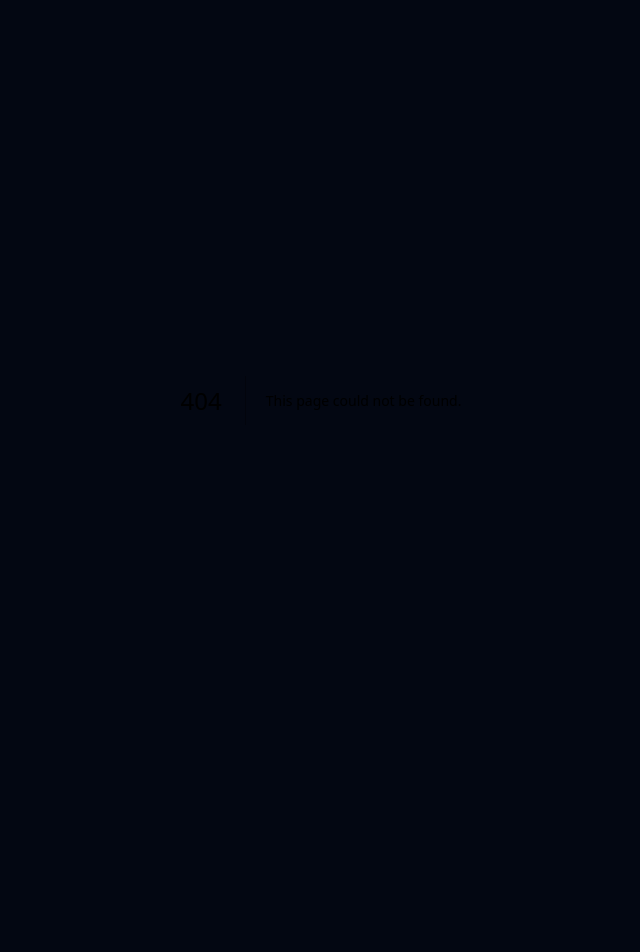
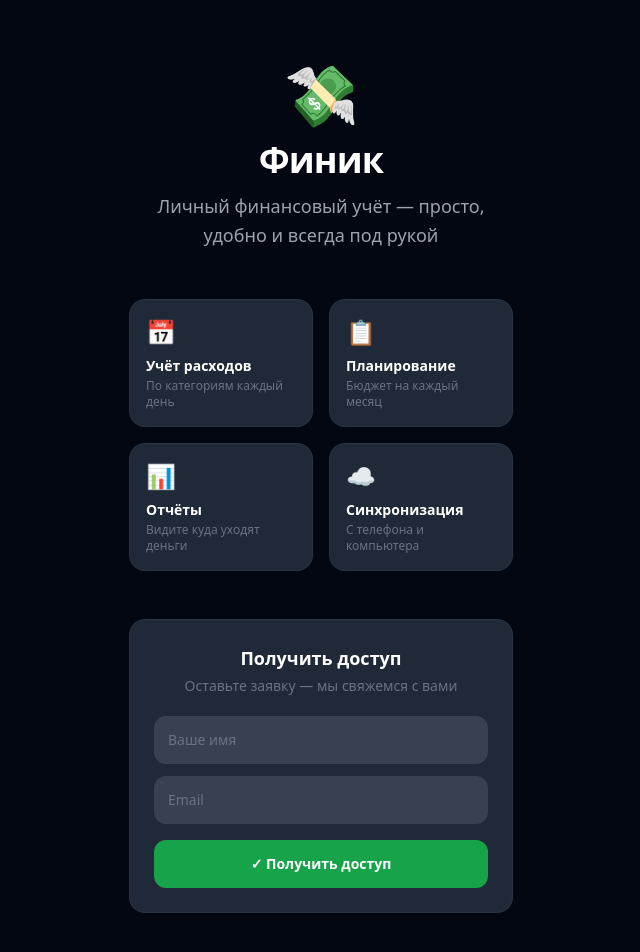
Before and after one commit to nbektemir2003-netizen/cashflow-app, a Next.js app: page /join in a window 1280 px wide. Before the commit this address had no page. Shown: the top 952 px of the page, without its empty margins (319-959 px from the left). Before the commit the page ends 800 px from the top, so only its background shows below. Built offline with nearby package versions, Linux system fonts and the light colour scheme; no server answers.

Commit message:
feat: add landing page with email lead form at /join

```diff
--- /dev/null
+++ b/app/join/page.tsx
@@ -0,0 +1,117 @@
+'use client'
+
+import { useState } from 'react'
+import { supabase } from '../lib/supabase'
+
+export default function JoinPage() {
+  const [name, setName] = useState('')
+  const [email, setEmail] = useState('')
+  const [loading, setLoading] = useState(false)
+  const [done, setDone] = useState(false)
+  const [error, setError] = useState('')
+
+  const handleSubmit = async () => {
+    setError('')
+    if (!name.trim()) { setError('Введите ваше имя'); return }
+    if (!email.trim() || !email.includes('@')) { setError('Введите корректный email'); return }
+
+    setLoading(true)
+    const { error: err } = await supabase
+      .from('cashflow_leads')
+      .insert({ name: name.trim(), email: email.trim().toLowerCase() })
+
+    if (err) {
+      setError('Что-то пошло не так. Попробуйте ещё раз.')
+    } else {
+      setDone(true)
+    }
+    setLoading(false)
+  }
+
+  return (
+    <div className="min-h-screen bg-gray-950 text-white flex flex-col">
+
+      {/* Hero */}
+      <div className="flex-1 flex flex-col items-center justify-center px-4 py-16">
+        <div className="text-6xl mb-4">💸</div>
+        <h1 className="text-4xl font-bold text-center mb-3 tracking-tight">Финик</h1>
+        <p className="text-gray-400 text-center text-lg max-w-sm mb-12 leading-relaxed">
+          Личный финансовый учёт — просто, удобно и всегда под рукой
+        </p>
+
+        {/* Features */}
+        <div className="grid grid-cols-2 gap-4 max-w-sm w-full mb-12">
+          {[
+            { icon: '📅', title: 'Учёт расходов', desc: 'По категориям каждый день' },
+            { icon: '📋', title: 'Планирование', desc: 'Бюджет на каждый месяц' },
+            { icon: '📊', title: 'Отчёты', desc: 'Видите куда уходят деньги' },
+            { icon: '☁', title: 'Синхронизация', desc: 'С телефона и компьютера' },
+          ].map(f => (
+            <div key={f.title} className="bg-gray-800 rounded-2xl p-4 border border-gray-700/50">
+              <div className="text-2xl mb-2">{f.icon}</div>
+              <div className="text-white font-semibold text-sm mb-0.5">{f.title}</div>
+              <div className="text-gray-500 text-xs">{f.desc}</div>
+            </div>
+          ))}
+        </div>
+
+        {/* Form */}
+        {!done ? (
+          <div className="w-full max-w-sm">
+            <div className="bg-gray-800 rounded-2xl p-6 border border-gray-700/50">
+              <h2 className="text-white font-bold text-lg mb-1 text-center">Получить доступ</h2>
+              <p className="text-gray-500 text-sm text-center mb-5">Оставьте заявку — мы свяжемся с вами</p>
+
+              <div className="space-y-3">
+                <input
+                  type="text"
+                  value={name}
+                  onChange={e => setName(e.target.value)}
+                  placeholder="Ваше имя"
+                  className="w-full bg-gray-700 text-white p-3.5 rounded-xl focus:outline-none focus:ring-2 focus:ring-green-500 placeholder-gray-500 text-sm"
+                  onKeyDown={e => e.key === 'Enter' && handleSubmit()}
+                />
+                <input
+                  type="email"
+                  value={email}
+                  onChange={e => setEmail(e.target.value)}
+                  placeholder="Email"
+                  className="w-full bg-gray-700 text-white p-3.5 rounded-xl focus:outline-none focus:ring-2 focus:ring-green-500 placeholder-gray-500 text-sm"
+                  onKeyDown={e => e.key === 'Enter' && handleSubmit()}
+                />
+              </div>
+
+              {error && (
+                <div className="mt-3 bg-red-900/30 border border-red-700/40 rounded-xl p-3 text-red-300 text-sm">
+                  ⚠️ {error}
+                </div>
+              )}
+
+              <button
+                onClick={handleSubmit}
+                disabled={loading}
+                className="w-full mt-4 py-3.5 bg-green-600 hover:bg-green-500 active:scale-95 text-white font-bold rounded-xl transition-all disabled:opacity-50 text-sm"
+              >
+                {loading ? '⏳ Отправка...' : '✓ Получить доступ'}
+              </button>
+            </div>
+          </div>
+        ) : (
+          <div className="w-full max-w-sm">
+            <div className="bg-green-900/20 border border-green-700/40 rounded-2xl p-8 text-center">
+              <div className="text-5xl mb-4">🎉</div>
+              <h2 className="text-white font-bold text-xl mb-2">Заявка принята!</h2>
+              <p className="text-gray-400 text-sm leading-relaxed">
+                Спасибо, {name}! Мы скоро свяжемся с вами на <span className="text-green-400">{email}</span>
+              </p>
+            </div>
+          </div>
+        )}
+      </div>
+
+      <footer className="text-center py-6 text-gray-700 text-xs">
+        © 2026 Финик
+      </footer>
+    </div>
+  )
+}
```
